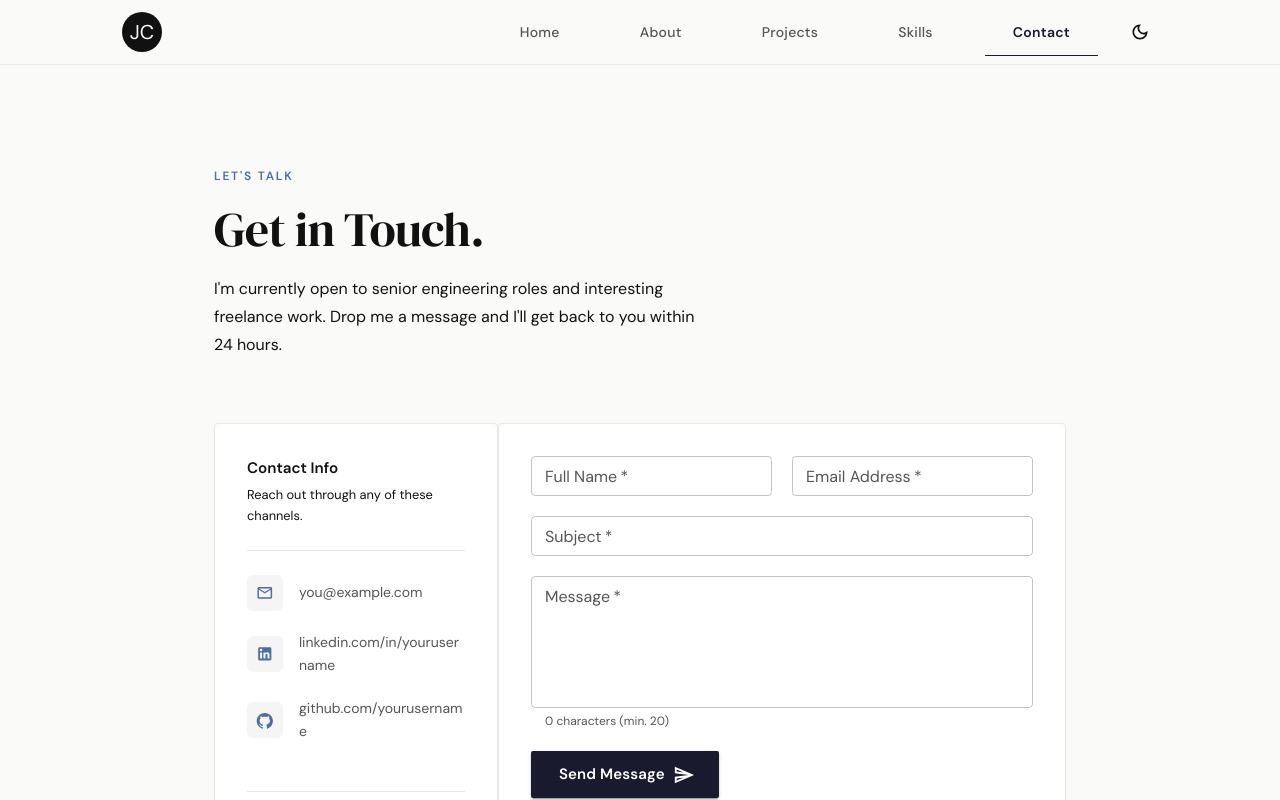
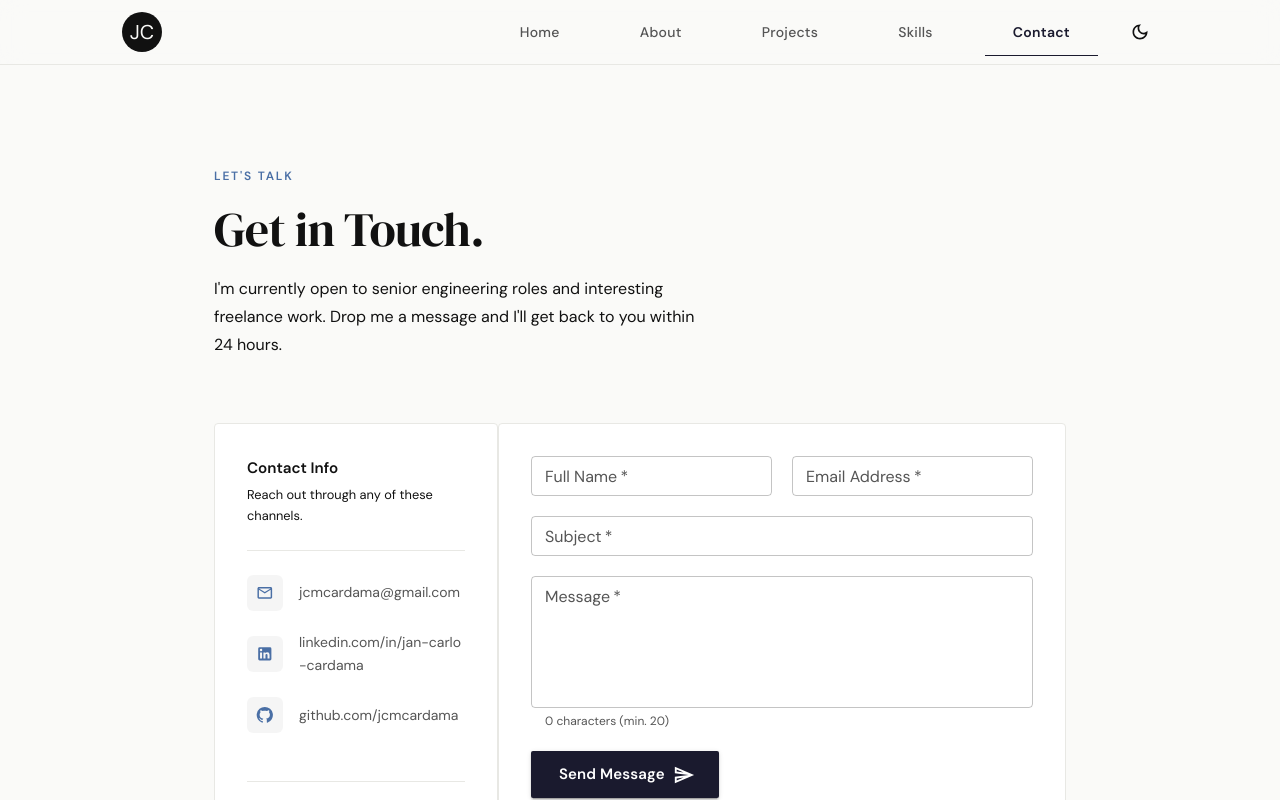
Before and after one commit to jcmcardama/my-portfolio, a React (Vite) app: page /contact in a window 1280 px wide. Shown: the top 800 px of the page. Built offline with nearby package versions, Linux system fonts and the light colour scheme.

Commit message:
update info

```diff
--- a/src/app/pages/Contact.tsx
+++ b/src/app/pages/Contact.tsx
@@ -40,18 +40,18 @@ function validateForm(values: FormState): FormErrors {
 const CONTACT_LINKS = [
   {
     icon:  EmailOutlinedIcon,
-    label: 'you@example.com',
-    href:  'mailto:you@example.com',
+    label: 'jcmcardama@gmail.com',
+    href:  'mailto:jcmcardama@gmail.com',
   },
   {
     icon:  LinkedInIcon,
-    label: 'linkedin.com/in/yourusername',
-    href:  'https://linkedin.com/in/yourusername',
+    label: 'linkedin.com/in/jan-carlo-cardama',
+    href:  'https://www.linkedin.com/in/jan-carlo-cardama',
   },
   {
     icon:  GitHubIcon,
-    label: 'github.com/yourusername',
-    href:  'https://github.com/yourusername',
+    label: 'github.com/jcmcardama',
+    href:  'https://github.com/jcmcardama',
   },
 ];
 
```
